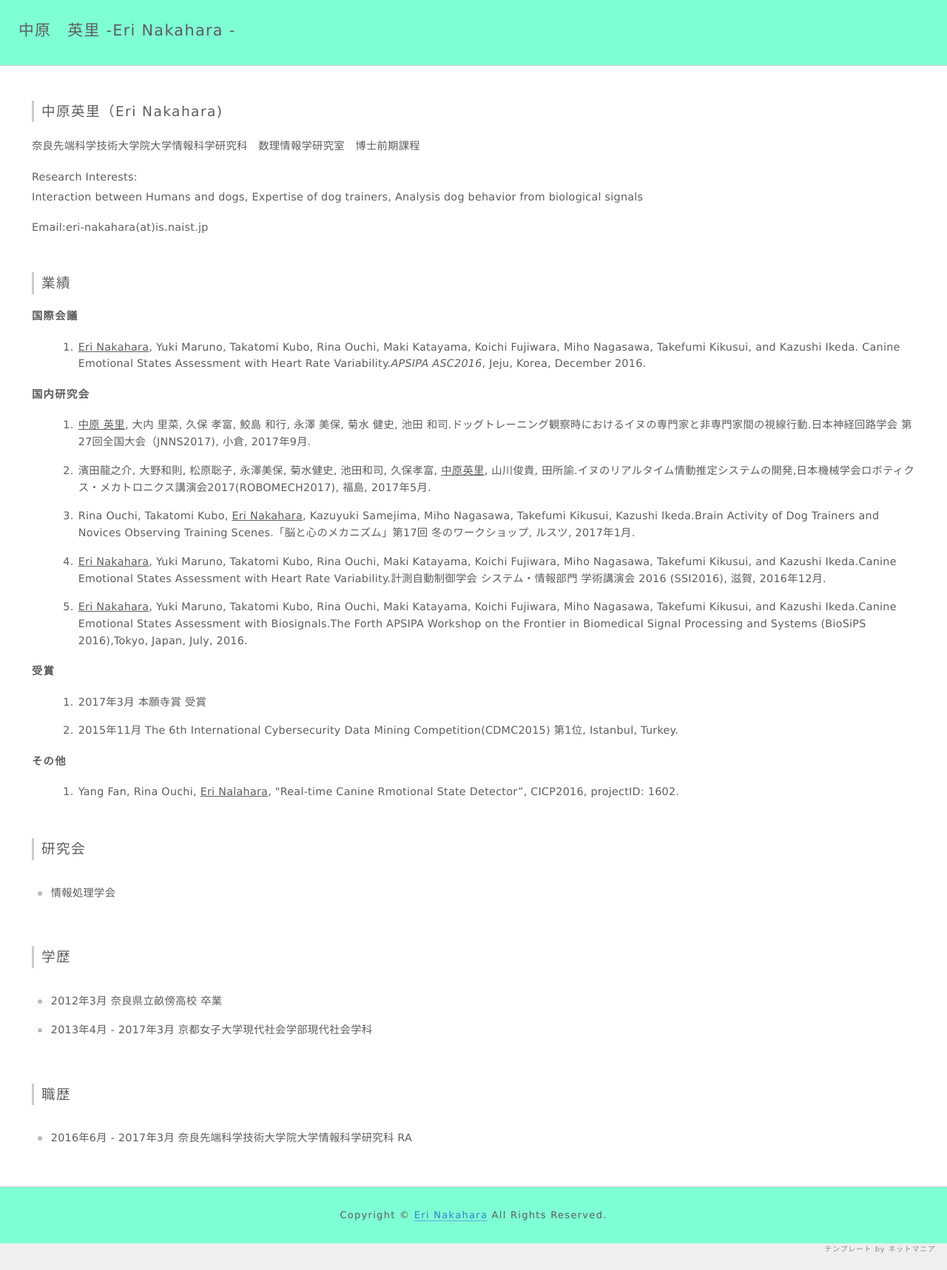
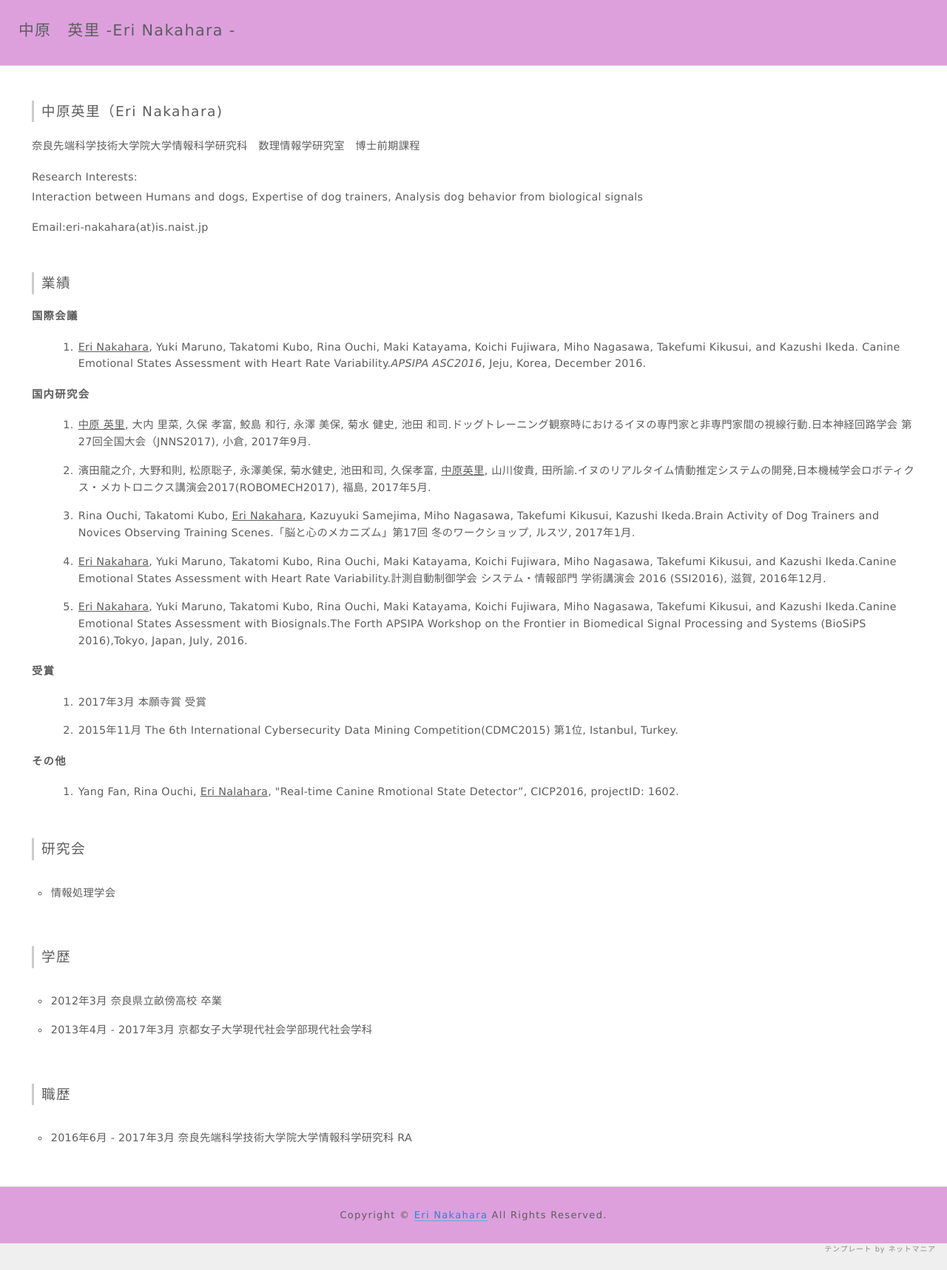
Before and after one commit to namekoko/site, a plain HTML site: page index.html in a window 1280 px wide. Shown: the whole page at 74% size. Drawn offline with Linux system fonts and the light colour scheme.

Commit message:
write index a little

```diff
--- a/style.css
+++ b/style.css
@@ -84,7 +84,7 @@ img {border: 0;	vertical-align: bottom;}
 	margin:0px auto 20px auto;
 	padding:25px;
 	border-bottom: 1px solid #cccccc;
-	background-color:#7fffd4;
+	background-color:#DDA0DD;
 }
 
 #menu  {
@@ -150,7 +150,7 @@ h4 {
 	margin: 3em 0 0 0;
 	padding: 2em 0;
 	border-top: 1px solid #cccccc;
-	background-color:#7fffd4;
+	background-color:#DDA0DD;
 	line-height: 1.9;
 	text-align: center;
 	letter-spacing: 0.1em;
```
